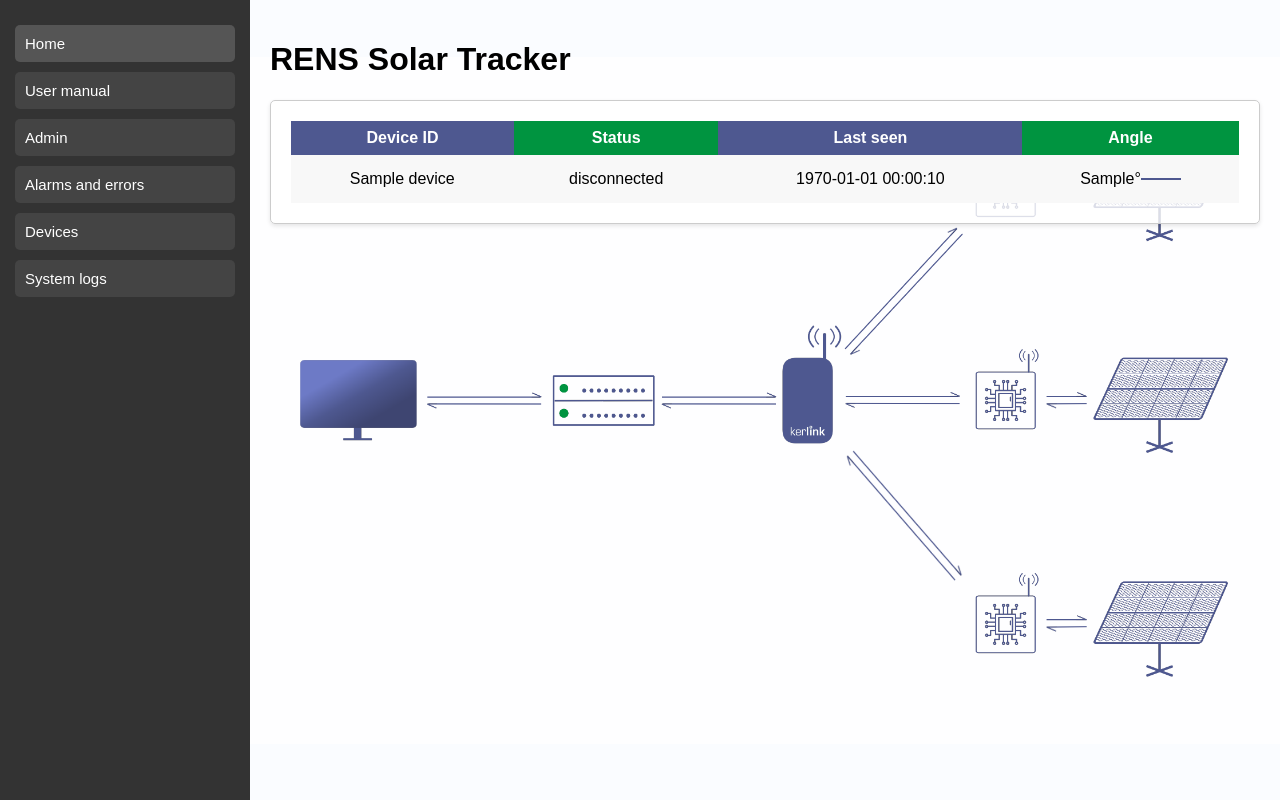
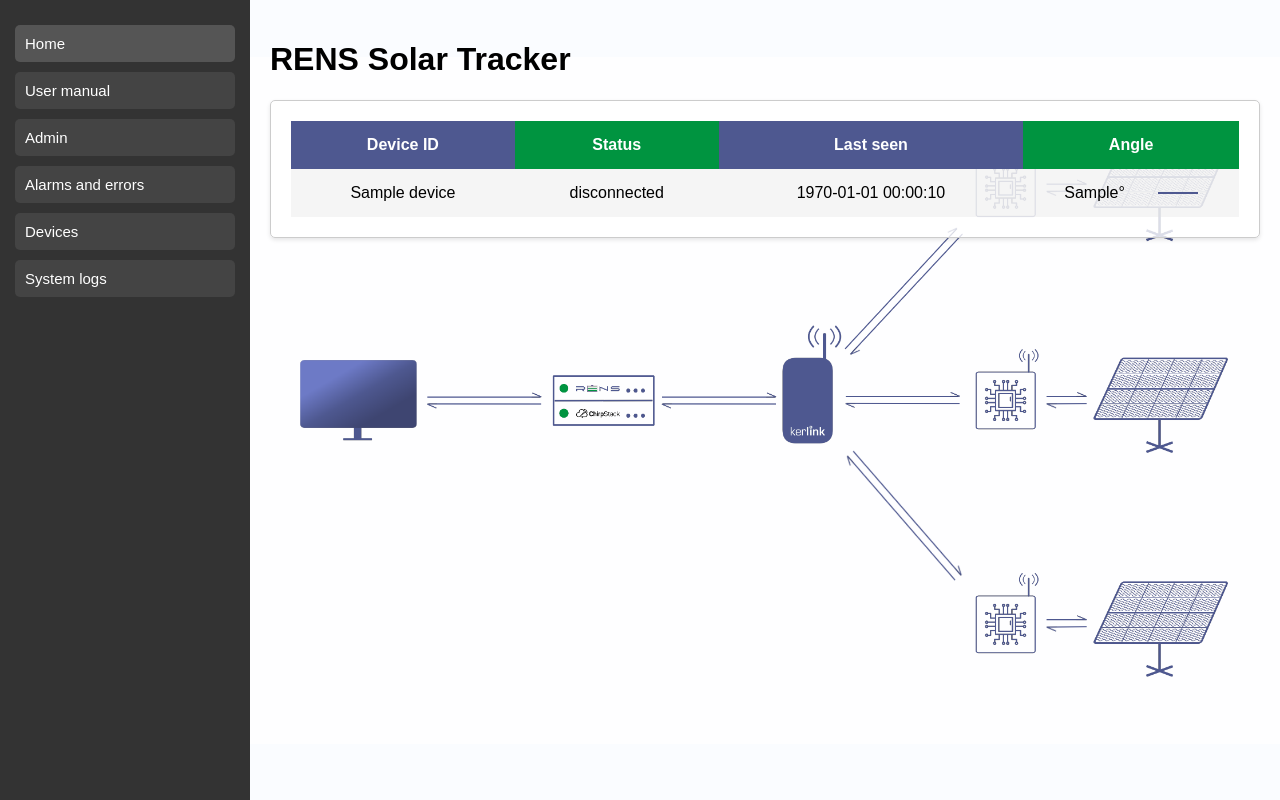
Before and after one commit to fbrstilo/RENS_SolarTracker, a Flask app: template templates/index.html in a window 1280 px wide. Shown: the part 88-888 px from the top of the page. Run offline with Flask 3, Linux system fonts and the light colour scheme; the template is opened without the code that fills it: most values are stand-ins (such as "Sample title", 1, 10 or a date in 2020); parts of the project's set-up code (start-up, migrations or seed data) failed here and were passed over.

Commit message:
Newer background image

```diff
--- a/static/css/styles.css
+++ b/static/css/styles.css
@@ -100,7 +100,7 @@ header .button {
     overflow-y: auto;
     position: relative;
 
-    background-image: url('../images/architecture-new.png');
+    background-image: url('../images/architecture-newer.png');
     background-size: contain;
     background-repeat: no-repeat;
     background-attachment: inherit;
@@ -275,15 +275,10 @@ table {
     width: 100%;
     max-width: 100%;
     white-space: nowrap;
-    background-color: white;
 }
 td, th {
     text-align: center;
     padding: 8px;
-}
-td {
-    border-right: 1px solid #f8f8f8;
-    height: 2em;
 }
 th {
     color: white;
@@ -294,8 +289,12 @@ th:nth-child(odd) {
     color: white;
     background: #4e5890;
 }
+tr {
+    height: 3em;
+    background: rgba(255, 255, 255, 0.3);
+}
 tr:nth-child(even) {
-    background: #f8f8f8;
+    background: rgba(220, 220, 220, 0.3);
 }
 .line {
     width: 40px;
@@ -303,9 +302,10 @@ tr:nth-child(even) {
     background-color: #4e5890;
     transform-origin: center;
     transition: transform 0.3s ease;
+
   }
 .angle-container {
     display: flex;
     align-items: center;
-    justify-content: center;
+    justify-content: space-evenly;
 }
```
Also changed, not shown: static/images/architecture-newer.png.
